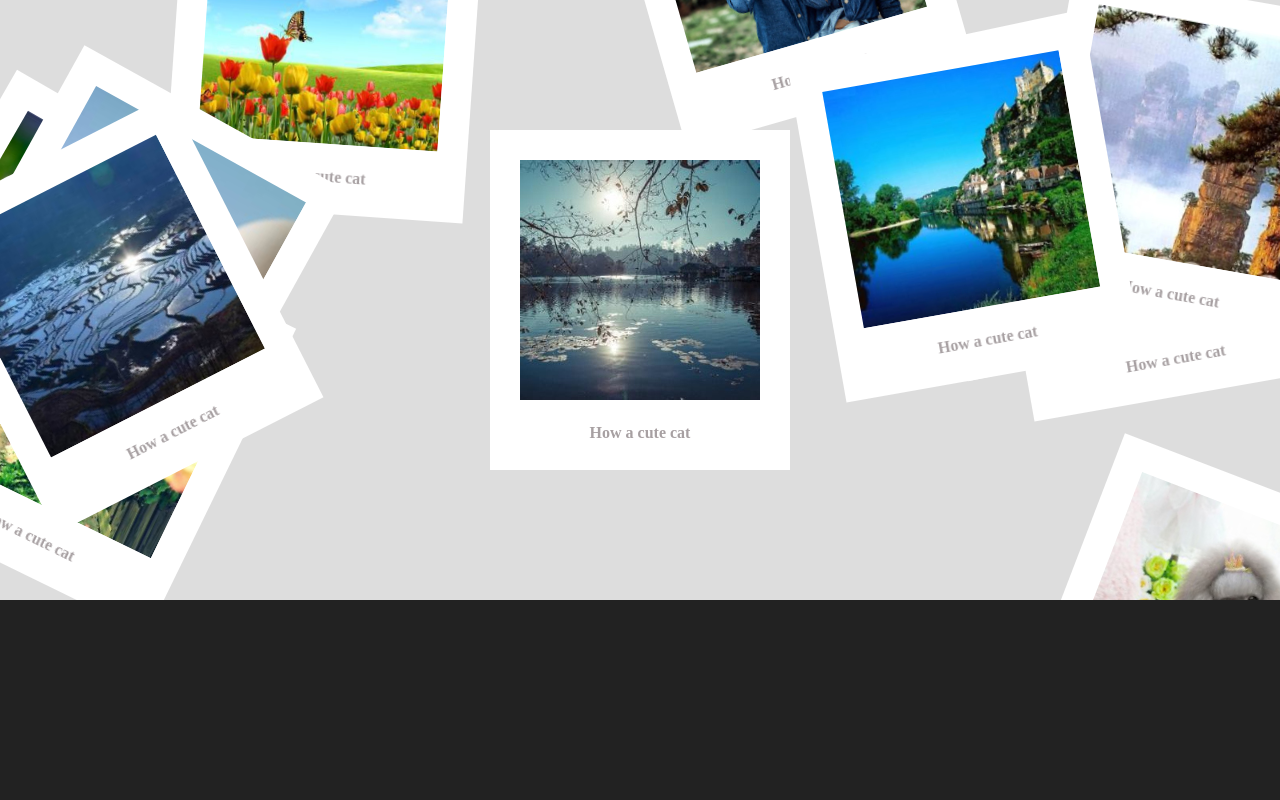
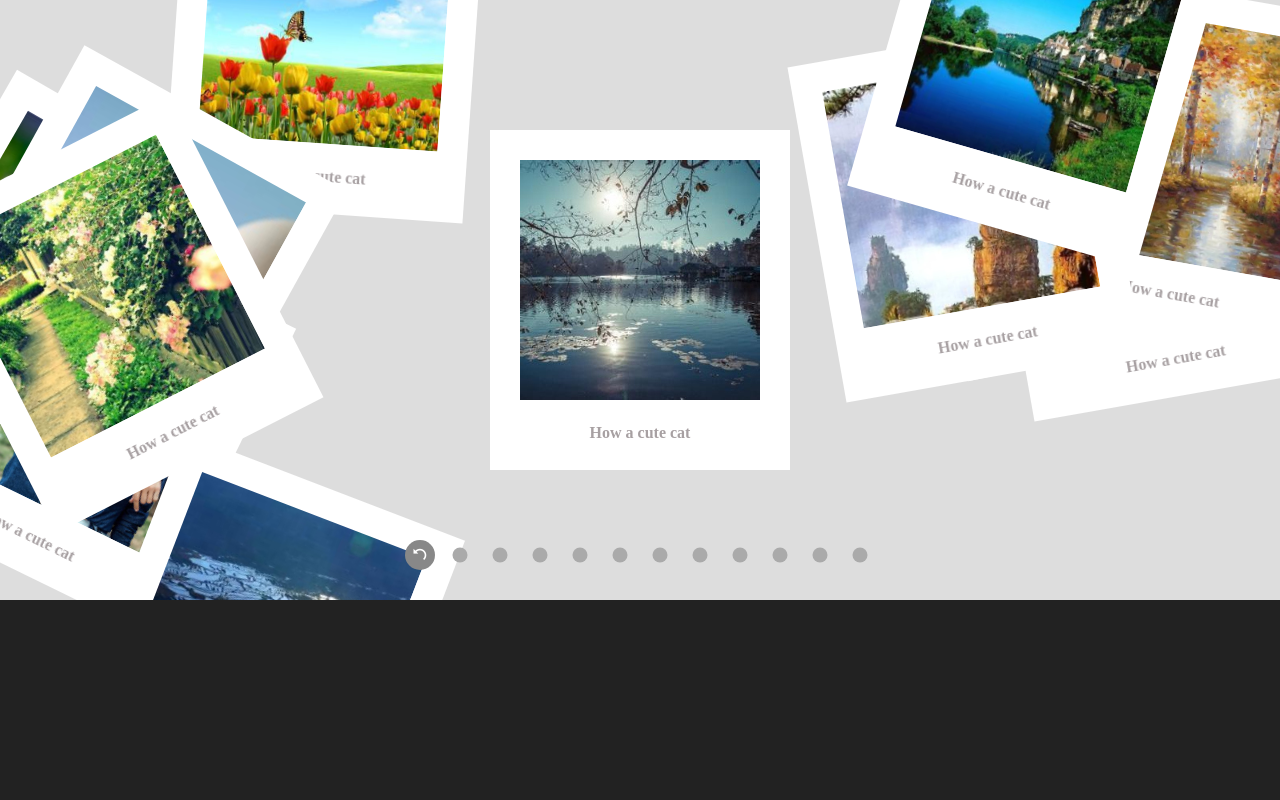
Before and after one commit to lanyulin/react-gallery, a React app: page / in a window 1280 px wide. Built offline with nearby package versions, Linux system fonts and the light colour scheme.

Commit message:
完成控制组件，项目完结

```diff
--- a/cfg/defaults.js
+++ b/cfg/defaults.js
@@ -50,7 +50,7 @@ function getDefaultModules() {
         loader: 'json-loader'
       },
       {
-        test: /\.(png|jpg|gif|woff|woff2)$/,
+        test: /\.(png|jpg|gif|woff|woff2|eot|ttf|svg)$/,
         loader: 'url-loader?limit=8192'
       },
       {
--- a/src/components/Main.js
+++ b/src/components/Main.js
@@ -53,8 +53,8 @@ class ImgFigure extends React.Component{
 
         //如果图片的旋转角度有值且不为0，添加旋转角度
         if(this.props.arrange.rotate){
-            (['-moz-','-ms-','-webkit-','']).forEach(value => {
-                styleObj[value + 'transform'] = 'rotate(' + this.props.arrange.rotate + 'deg)';
+            (['MozTransform','msTransform','WebkitTransform','transform']).forEach(value => {
+                styleObj[value] = 'rotate(' + this.props.arrange.rotate + 'deg)';
             })
         }
 
@@ -77,6 +77,35 @@ class ImgFigure extends React.Component{
                     </div>
                 </figcaption>
             </figure>
+        )
+    }
+}
+
+//控制组件
+class ControllerUnit extends React.Component{
+    handleClick = (e) => {
+        //如果点击的是正在选中的按钮，则翻转图片，否则将对应的图片居中
+        if(this.props.arrange.isCenter){
+            this.props.inverse()
+        }else{
+            this.props.center()
+        }
+    }
+
+    render(){
+        var controllerUnitClassName = "controller-unit";
+
+        //如果对应的是居中的图片，显示控制按钮的居中态
+        if(this.props.arrange.isCenter){
+            controllerUnitClassName += " is-center";
+
+            //如果同时对应的是翻转的图片，显示控制按钮的翻转态
+            if(this.props.arrange.isInverse){
+                controllerUnitClassName += " is-inverse";
+            }
+        }
+        return (
+            <span className={controllerUnitClassName} onClick={this.handleClick}></span>
         )
     }
 }
@@ -146,7 +175,7 @@ class AppComponent extends React.Component {
             vPosRangeX = vPosRange.x,
 
             imgsArrangeTopArr = [],
-            topImgNum = Math.ceil(Math.random() * 2), //取一个或不取
+            topImgNum = Math.floor(Math.random() * 2), //取一个或不取
             topImgSpliceIndex = 0,
 
             imgsArrangeCenterArr = imgsArrangeArr.splice(centerIndex ,1);
@@ -156,7 +185,7 @@ class AppComponent extends React.Component {
             pos : centerPos,
             rotate : 0,
             isCenter: true
-        }
+        };
 
         //取出要布局上侧的图片的状态信息
         topImgSpliceIndex = Math.ceil(Math.random() * (
@@ -227,15 +256,14 @@ class AppComponent extends React.Component {
             stageH = stageDOM.scrollHeight,
             halfStageW = Math.ceil(stageW / 2),
             halfStageH = Math.ceil(stageH / 2);
-        console.log(stageW);
+
         //拿到一个imageFigure的大小
         var imgFigureDOM = ReactDOM.findDOMNode(this.refs.imgFigure0),
             imgW = imgFigureDOM.scrollWidth,
             imgH = imgFigureDOM.scrollHeight,
             halfImgW = Math.ceil(imgW / 2),
             halfImgH = Math.ceil(imgH / 2);
-        console.log(imgFigureDOM);
-        console.log(imgH);
+
         //计算中心图片的位置点
         this.constant.centerPos = {
             left: halfStageW - halfImgW,
@@ -276,7 +304,9 @@ class AppComponent extends React.Component {
             imgFigures.push(<ImgFigure data={value} key={index} ref={"imgFigure"+index}
                                        arrange={this.state.imgsArrangeArr[index]}
                                        inverse={this.inverse(index)} center={this.center(index)}
-                                       ></ImgFigure>)
+                                       ></ImgFigure>);
+            controllerUnits.push(<ControllerUnit key={index} arrange={this.state.imgsArrangeArr[index]}
+                                                 inverse={this.inverse(index)} center={this.center(index)} />);
         });
         return (
             <section className="stage" ref="stage">
--- a/src/styles/App.less
+++ b/src/styles/App.less
@@ -1,4 +1,10 @@
 /* Base Application Styles */
+@font-face {
+  font-family: "icons-turn-arrow";
+  src:url("../fonts/turn-arrow.eot") format("embedded-opentype"), url("../fonts/turn-arrow.woff") format("woff"),
+  url("../fonts/turn-arrow.ttf") format("truetype"), url("../fonts/turn-arrow.svg") format("svg");
+}
+// 分别对应ie, chrome ff, chrome ff opera safari andriod ios4.2以后, ios 4.1
 html,body {
   width: 100%;
   height: 100%;
@@ -60,7 +66,7 @@ html,body {
       text-align:center;
       background-color: #fff;
       box-sizing:border-box;
-      transform: rotateY(180deg);
+      transform: rotateY(180deg) translateZ(1px);
       backface-visibility: hidden;
       p{
         margin:0;
@@ -76,6 +82,43 @@ html,body {
   z-index: 101;
   width: 100%;
   text-align:center;
+
+  .controller-unit{
+    display: inline-block;
+    width: 30px;
+    height: 30px;
+    margin: 0 5px;
+    text-align: center;
+    cursor: pointer;
+    background-color: #aaa;
+    border-radius: 50%;
+
+    transform:scale(.5);
+    vertical-align: middle;
+    transition: transform .6s ease-in-out, background-color .3s;
+    &.is-center{
+      background-color: #888;
+      transform: scale(1);
+
+      &::after{
+        font-family:"icons-turn-arrow";
+        //翻转箭头的unicode码
+        content: "\e600";
+        color:#fff;
+        line-height: 30px;
+        font-size:80%;
+
+        //浅色的文字图片在深色背景下，会有锯齿或者不清晰
+        -webkit-font-smoothing: antialiased;
+        -moz-font-smoothing: grayscale;
+      }
+
+      &.is-inverse{
+        background-color: #555;
+        transform: rotateY(180deg);
+      }
+    }
+  }
 }
 
 /*
```
Also changed, not shown: src/fonts/turn-arrow.ttf (added), src/fonts/turn-arrow.woff (added), 2 other files.
